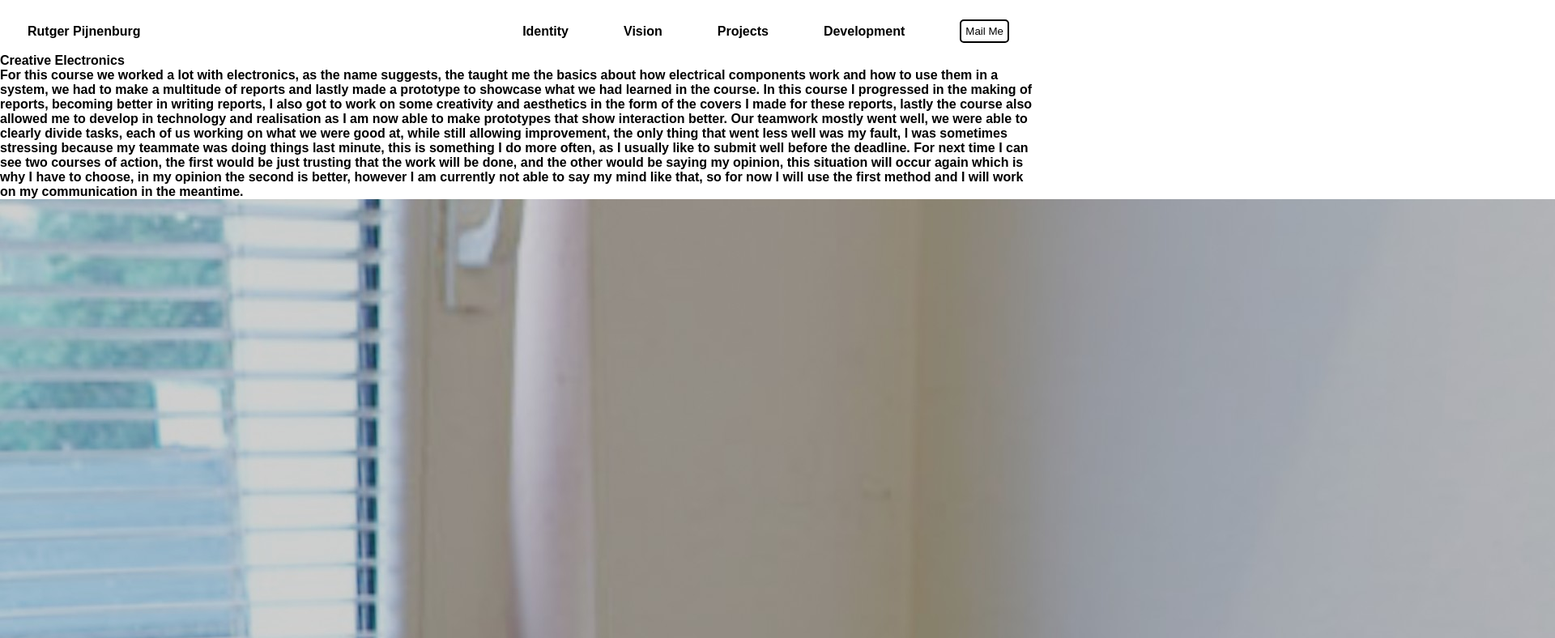
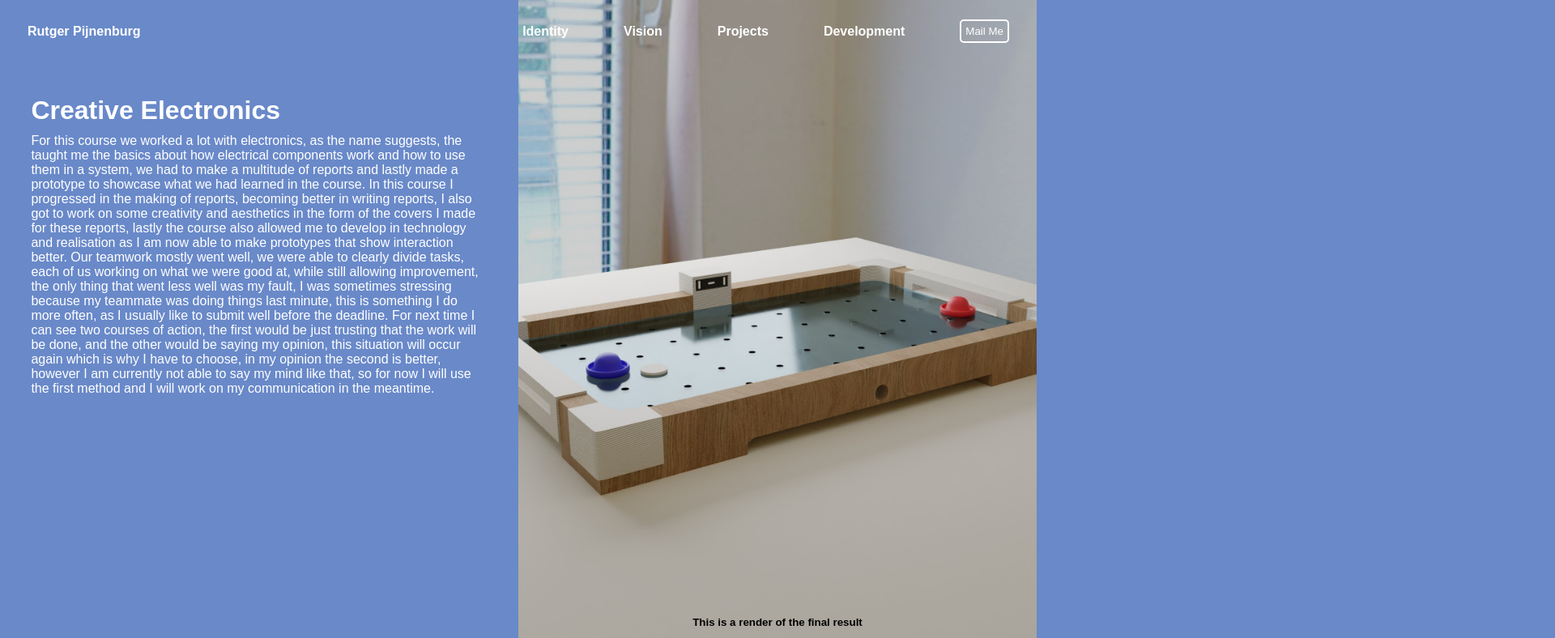
Before and after one commit to RutgerPijnenburg/CreativeElectronics, a plain HTML site: page index.html in a window 1280 px wide. Shown: the top 788 px of the page at 81% size, 1920 px wide, since content can reach past the window. Drawn offline with Linux system fonts and the light colour scheme.

Commit message:
Update General.css

```diff
--- a/Styles/General.css
+++ b/Styles/General.css
@@ -10,7 +10,7 @@ html {
 body {
   margin: 0;
   padding-top: 4.1rem;
-  background-color: white;
+  background-color: #6989c9;
 }
 .Navigation-Spacer {
   flex: 1;
@@ -45,7 +45,7 @@ body {
   font-family: Arial, Helvetica, sans-serif;
   font-weight: 600;
   transition: all 0.2s ease;
-  color: black;
+  color: white;
   padding: 10px;
 }
 
@@ -64,24 +64,19 @@ a {
 .Navigation-Element a {
   padding: 10px;
   transition: all 0.2s ease;
-  color: black;
+  color: white;
 }
 
 .Navigation-Element a:hover {
   opacity: 60%;
 }
 
-.Navigation-Element a:hover {
-  text-decoration: none;
-  color: black;
-}
-
 .Hero-Button {
   padding: 5px;
   background-color: transparent;
-  color: black;
+  color: white;
   border-radius: 5px;
-  border: 2px solid black;
+  border: 2px solid white;
   transition: all 0.15s;
 }
 
@@ -90,3 +85,52 @@ a {
   opacity: 60%;
   cursor: pointer;
 }
+
+#js-Hero-Image {
+  top: 0px;
+  left: 50%;
+  right: 0%;
+  height: 100%;
+  position: absolute;
+  object-fit: cover;
+  width: 50%;
+  object-position: 65%;
+  object-position: 50%;
+}
+
+.CaptionBox {
+  position: absolute;
+  left: 50%;
+  right: 0%;
+  text-align: center;
+  bottom: 3%;
+}
+
+.Caption {
+  color: white;
+}
+
+.Caption2 {
+  font-size: smaller;
+  color: black;
+}
+
+.Text {
+  color: white;
+  font-weight: normal;
+}
+
+.Title {
+  color: white;
+  font-size: xx-large;
+  padding-bottom: 10px;
+}
+
+.Column {
+  position: absolute;
+  left: 0%;
+  right: 50%;
+  top: 10%;
+  bottom: 0px;
+  padding: 3%;
+}
```
